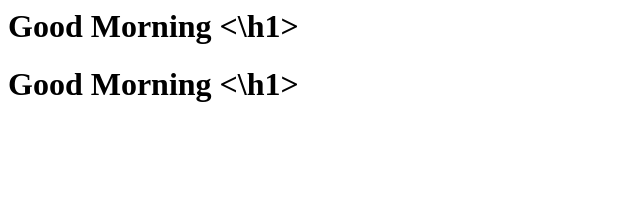
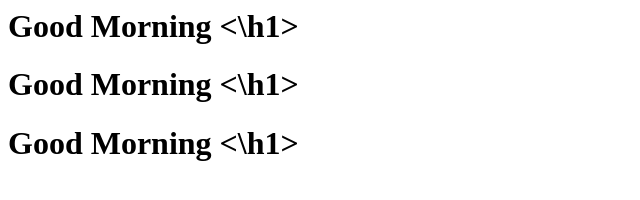
Before and after one commit to akumaryn/Ajstestapp, a plain HTML site: page Index.html in a window 1280 px wide. Shown: the whole page, without its empty margins (0-640 px from the left). Drawn offline with Linux system fonts and the light colour scheme.

Commit message:
3 Good Mornings

```diff
--- a/Index.html
+++ b/Index.html
@@ -1,2 +1,3 @@
 <h1> Good Morning <\h1>
 <h1> Good Morning <\h1>
+<h1> Good Morning <\h1>
```
